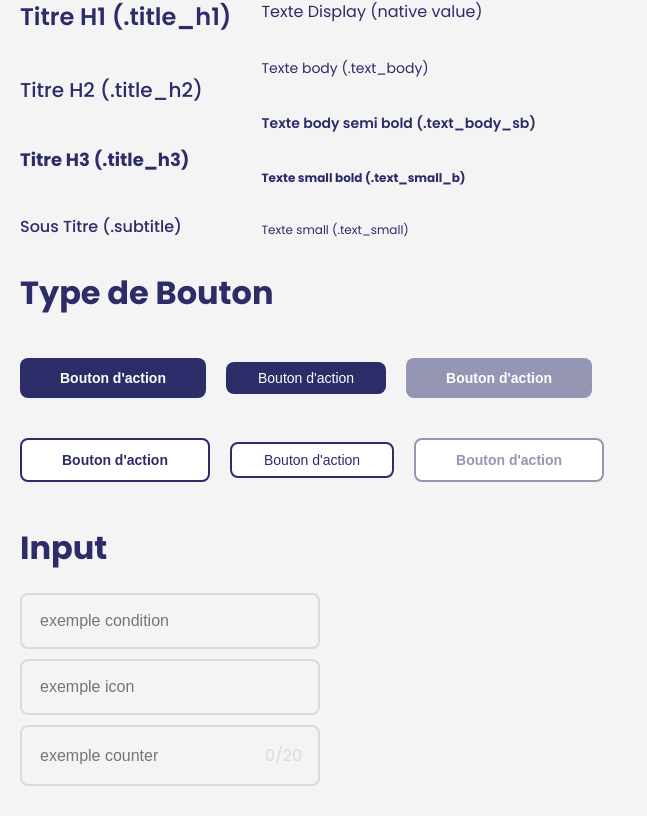
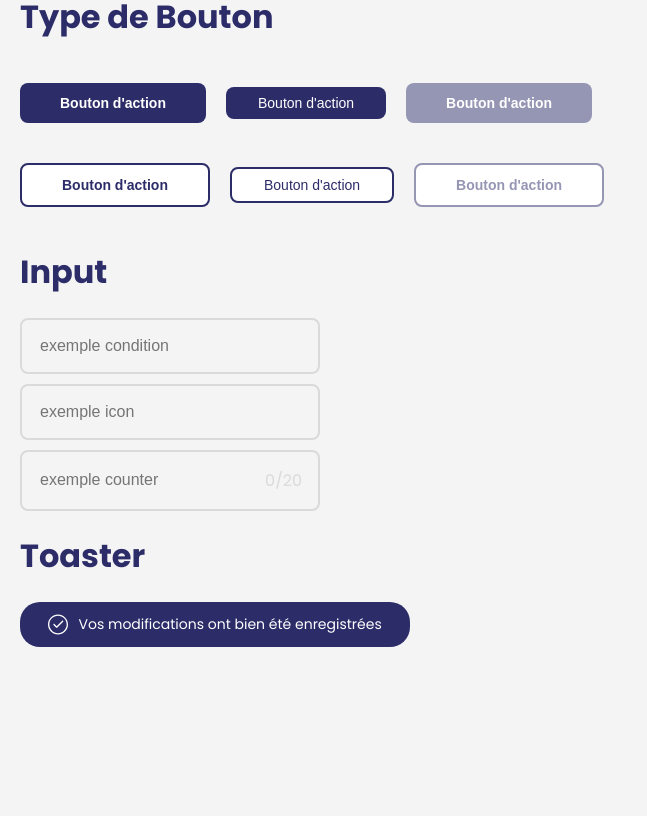
Before and after one commit to Ma-Petite-Planete/ma-petite-librairie, a React (Vite) app: page / in a window 1280 px wide. Shown: the part 1014-1830 px from the top of the page, without its empty margins (0-647 px from the left). After the commit the page ends 1681 px from the top, so only its background shows below. Built offline with nearby package versions, Linux system fonts and the light colour scheme.

Commit message:
ADD - toaster component

```diff
--- a/src/App.tsx
+++ b/src/App.tsx
@@ -3,9 +3,10 @@ import { MppButton, ButtonType } from "./components/MppButton";
 import MppTextStyle from "./section/MppTextStyleSection/MppTextStyleSection";
 import InputDemo from "./section/InputSection";
 import React from "react";
-import yellowLogo from './ressources/logo/yellow_logo_blue_text.svg';
-import whiteLogo from './ressources/logo/white_logo_white_text.svg';
-import logoOnly from './ressources/logo/logo_only.svg';
+import yellowLogo from './ressources/logo/scolaire/yellow_logo_blue_text.svg';
+import whiteLogo from './ressources/logo/scolaire/white_logo_white_text.svg';
+import logoOnly from './ressources/logo/scolaire/logo_only.svg';
+import MppToaster from "./components/MppToaster/MppToaster";
 
 function App() {
 
@@ -68,6 +69,9 @@ function App() {
       </div>
       <h1>Input</h1>
       <InputDemo />
+      <h1>Toaster</h1>
+
+      <MppToaster/>
     </div>
 
   )
--- /dev/null
+++ b/src/components/MppToaster/MppToaster.tsx
@@ -0,0 +1,16 @@
+import React from 'react';
+import './mpp_toaster.css';
+import '../MppTextStyle/mpp_text_style.css';
+import whiteCheck from '../../ressources/icon/check_white.svg';
+
+
+const MppToaster: React.FC = () => {
+  return (
+    <div className="mpp_toaster_container">
+      <img src={whiteCheck} alt="icone de validation blanche" />
+      <p className="mpp_toaster_container__text text_body"> Vos modifications ont bien été enregistrées</p>
+    </div>
+  );
+};
+
+export default MppToaster;
--- /dev/null
+++ b/src/components/MppToaster/mpp_toaster.css
@@ -0,0 +1,11 @@
+.mpp_toaster_container {
+  padding: .75em 1.75em;
+  background-color: var(--dark_blue);
+  color: var(--white);
+  display: inline-flex;
+  border-radius: 20px;
+}
+
+.mpp_toaster_container__text{
+  margin-left: .75em;
+}
```
Also changed, not shown: src/ressources/icon/check_white.svg (added), 12 other files (tests, documents, lock files or other folders).
